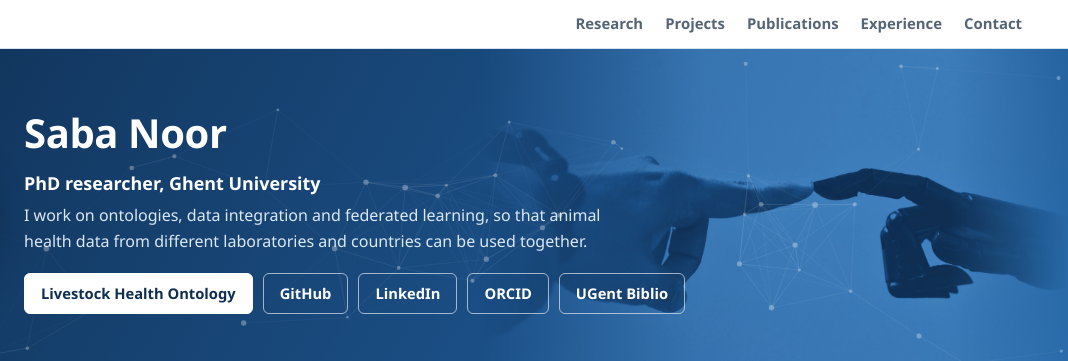
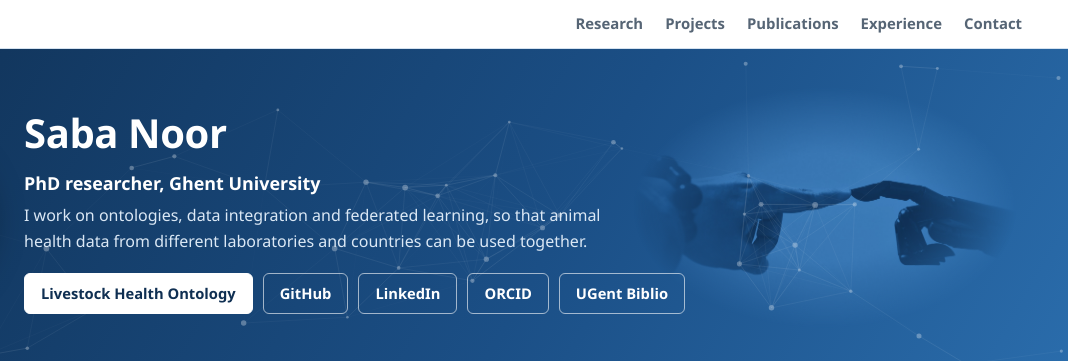
Before and after one commit to sabanoor8867/sabanoor8867.github.io, a plain HTML site: page index.html in a window 1280 px wide. Shown: the top 361 px of the page, 212-1280 px from the left. Drawn offline with Linux system fonts and the light colour scheme.

Commit message:
Reduce header picture

```diff
--- a/index.html
+++ b/index.html
@@ -85,7 +85,7 @@ aside li{padding:3px 0}
 header{position:relative;overflow:hidden}
 header canvas{position:absolute;inset:0;width:100%;height:100%;opacity:0.55;pointer-events:none}
 header .wrap{position:relative;z-index:1}
-.hands{position:absolute;top:0;right:0;bottom:0;width:46%;background:url(hands.jpg) center 46%/cover no-repeat;opacity:0.75;-webkit-mask-image:linear-gradient(to right,transparent 0%,#000 38%,#000 80%,transparent 100%);mask-image:linear-gradient(to right,transparent 0%,#000 38%,#000 80%,transparent 100%)}
+.hands{position:absolute;top:12%;bottom:12%;right:4%;width:30%;background:url(hands.jpg) center 46%/cover no-repeat;opacity:0.7;-webkit-mask-image:radial-gradient(ellipse 50% 50% at center,#000 45%,transparent 100%);mask-image:radial-gradient(ellipse 50% 50% at center,#000 45%,transparent 100%)}
 @media (max-width:900px){.hands{display:none}}
 @media print{.hands{display:none}}
 @media (max-width:640px){.wrap{padding:0 18px}nav .wrap{flex-wrap:nowrap;overflow-x:auto;gap:16px;scrollbar-width:none}nav .wrap::-webkit-scrollbar{display:none}nav a{white-space:nowrap}nav .name{margin-right:6px}header .wrap{padding-top:30px;padding-bottom:32px;gap:16px}header img{width:104px;height:104px}header h1{font-size:1.75em}.btn{padding:9px 14px}.grid,.grid.two{grid-template-columns:1fr}h2{margin-top:30px}ol.pubs{padding-left:18px}#top-link{right:14px;bottom:14px}}
```
